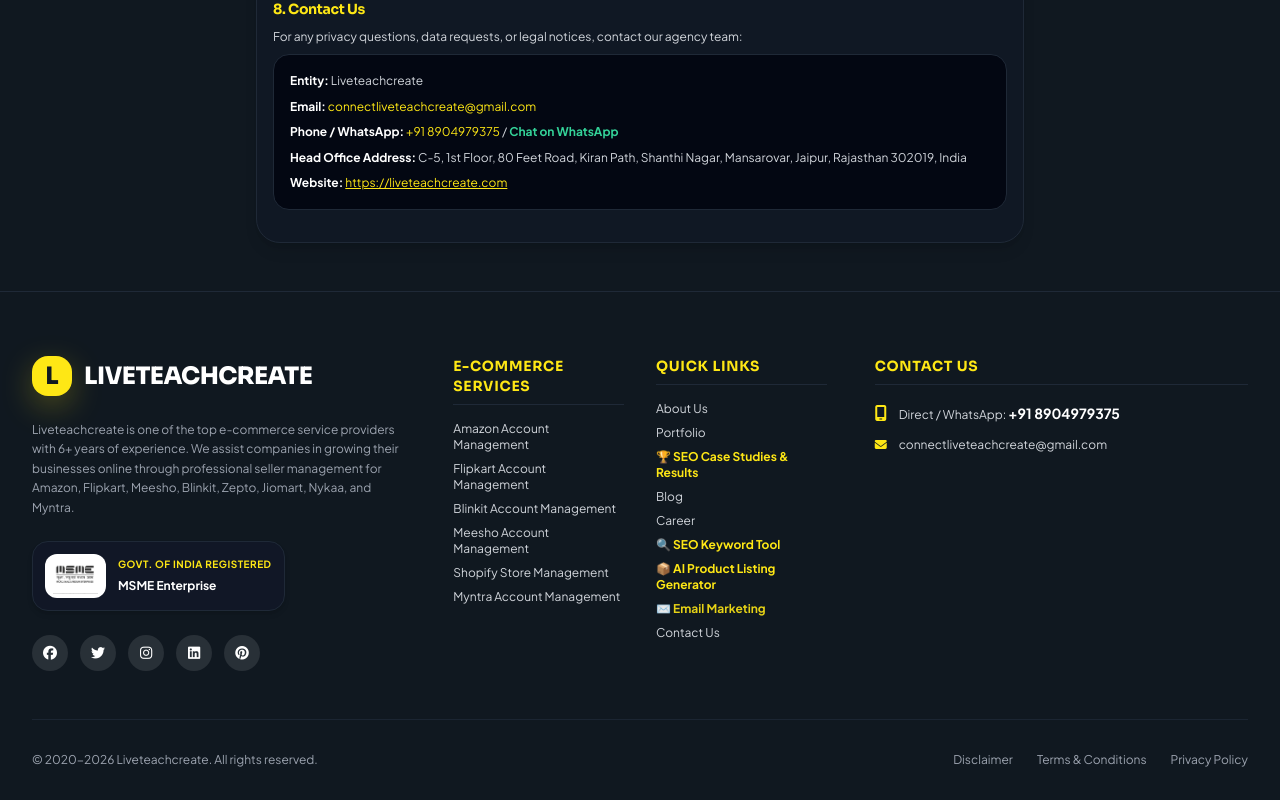
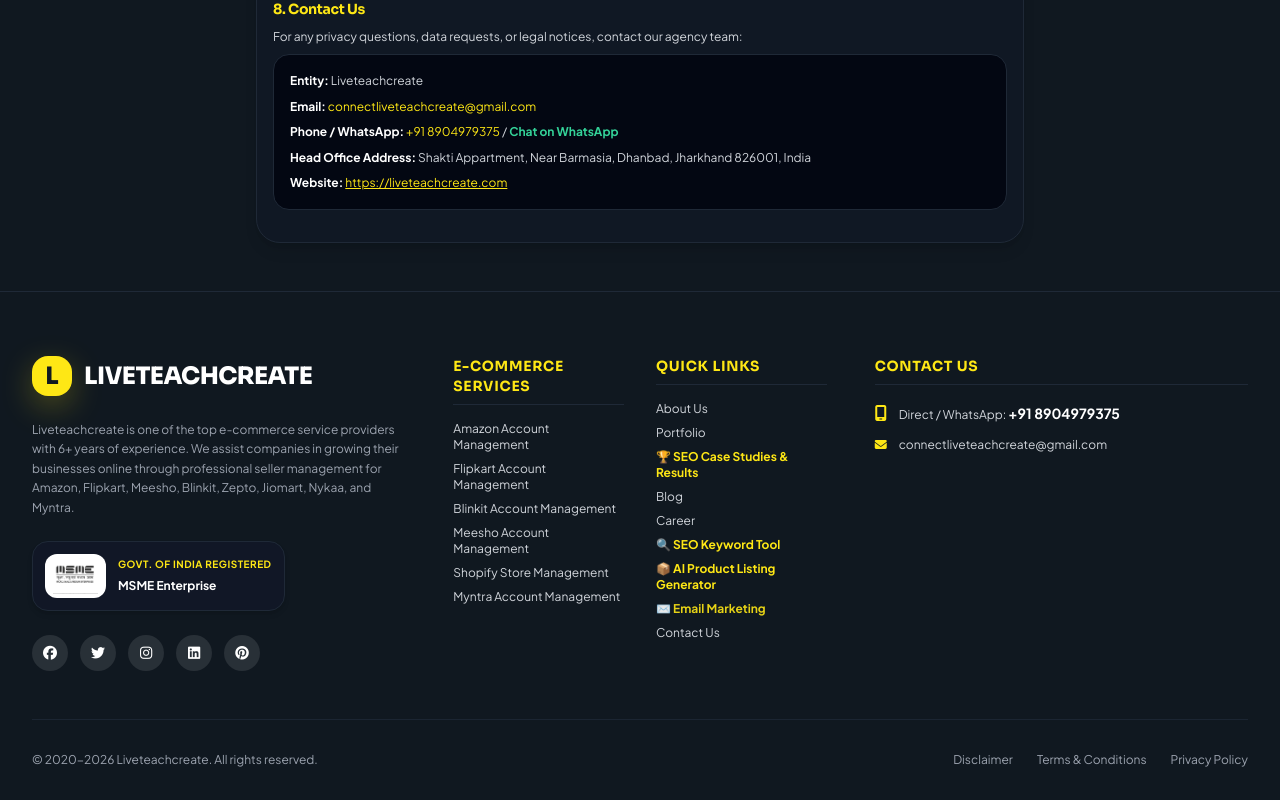
Before and after one commit to rohanxyz305/livetc, a React (Vite) app: page /privacy-policy in a window 1280 px wide. Shown: the part 1765-2565 px from the top of the page. Built offline with nearby package versions, Linux system fonts and the light colour scheme.

Commit message:
fix: update Head Office Address on Privacy Policy page to Shakti Appartment, Near Barmasia, Dhanbad, Jharkhand 826001

```diff
--- a/src/pages/LegalPage.jsx
+++ b/src/pages/LegalPage.jsx
@@ -112,7 +112,7 @@
             <p><strong className="text-white">Entity:</strong> Liveteachcreate</p>
             <p><strong className="text-white">Email:</strong> <a href="mailto:connectliveteachcreate@gmail.com" className="text-[#FEE715]">connectliveteachcreate@gmail.com</a></p>
             <p><strong className="text-white">Phone / WhatsApp:</strong> <a href="tel:+918904979375" className="text-[#FEE715]">+91 8904979375</a> / <a href="https://wa.me/918904979375" target="_blank" rel="noreferrer" className="text-emerald-400 font-bold">Chat on WhatsApp</a></p>
-            <p><strong className="text-white">Head Office Address:</strong> C-5, 1st Floor, 80 Feet Road, Kiran Path, Shanthi Nagar, Mansarovar, Jaipur, Rajasthan 302019, India</p>
+            <p><strong className="text-white">Head Office Address:</strong> Shakti Appartment, Near Barmasia, Dhanbad, Jharkhand 826001, India</p>
             <p><strong className="text-white">Website:</strong> <a href="https://liveteachcreate.com" className="text-[#FEE715] underline">https://liveteachcreate.com</a></p>
           </div>
         </div>
```
Also changed, not shown: 2 other files (tests, documents, lock files or other folders).
